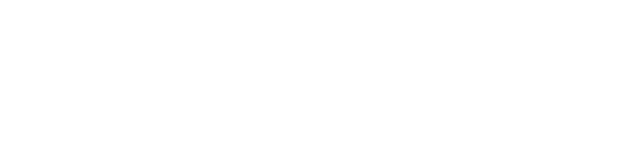
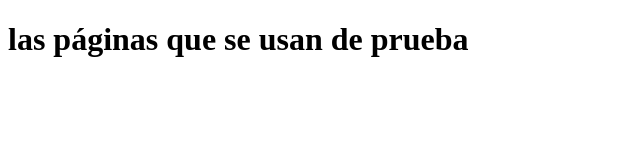
Before and after one commit to darlysmargarita/practicagit, a plain HTML site: page index.html in a window 1280 px wide. Shown: the whole page, without its empty margins (0-640 px from the left). Drawn offline with Linux system fonts and the light colour scheme.

Commit message:
he agregado un titulo

```diff
--- a/index.html
+++ b/index.html
@@ -4,9 +4,9 @@
     <meta charset="UTF-8">
     <meta http-equiv="X-UA-Compatible" content="IE=edge">
     <meta name="viewport" content="width=device-width, initial-scale=1.0">
-    <title>Document</title>
+    <title>Página de prueba</title>
 </head>
 <body>
-
+   <h1>las páginas que se usan de prueba</h1>
 </body>
 </html>
```
